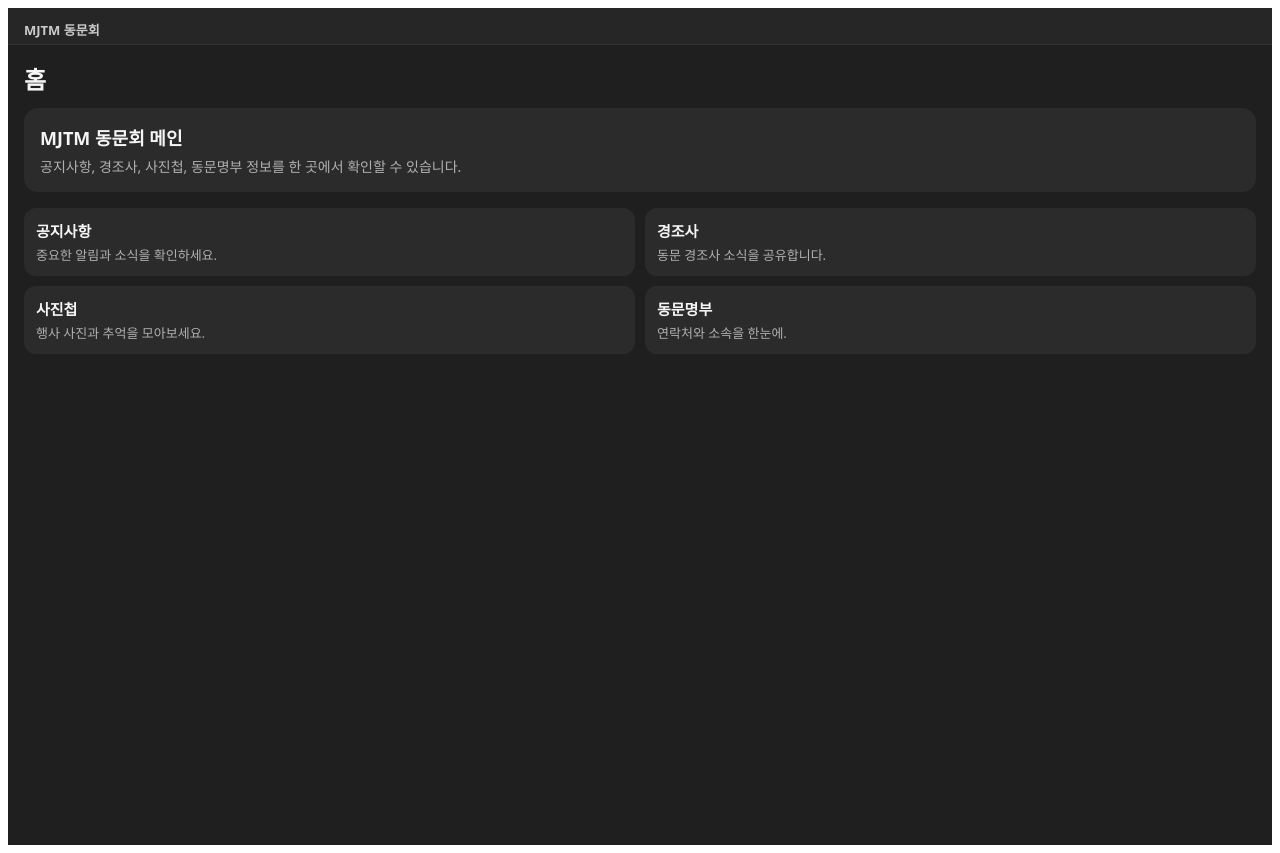
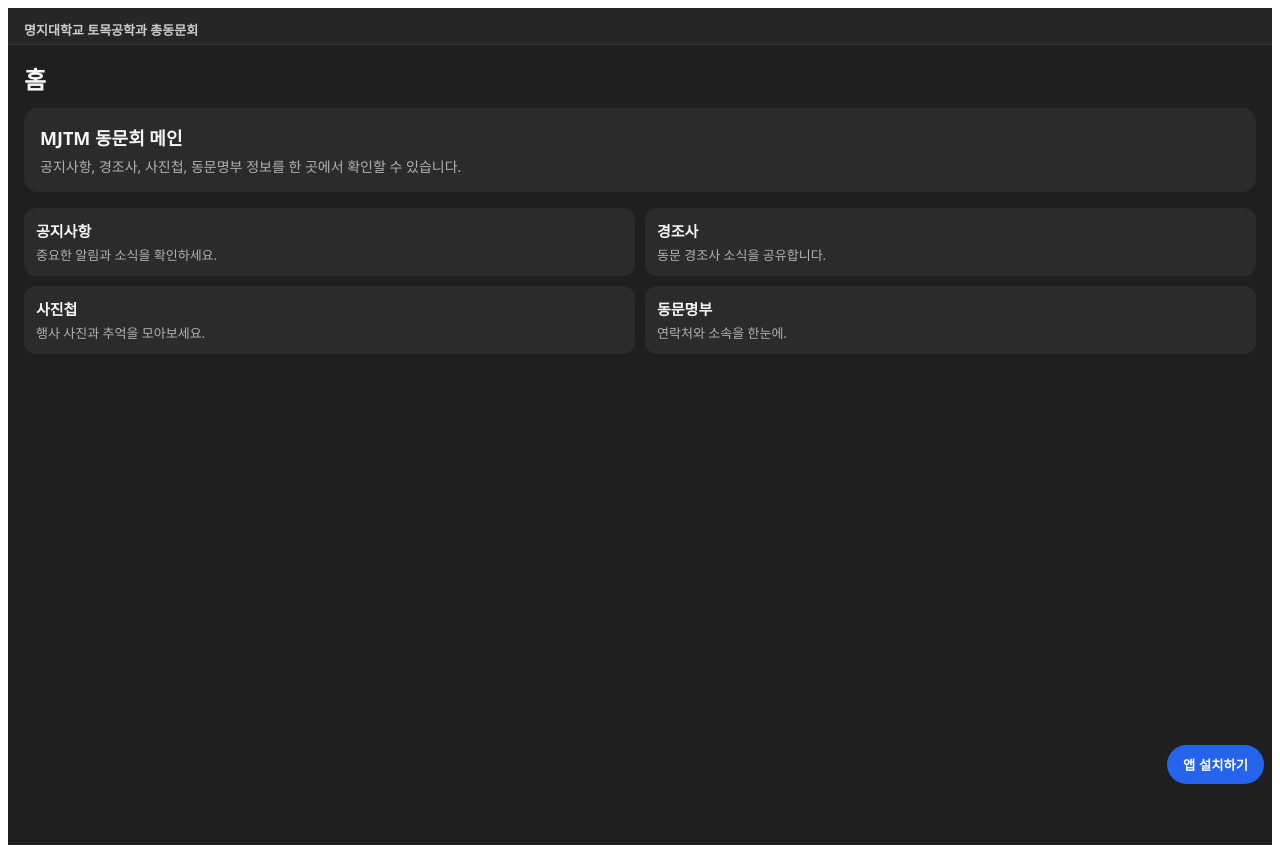
Before and after one commit to bkshin87/MJTM-app, a Vue app: page / in a window 1280 px wide. Built offline with nearby package versions, Linux system fonts and the light colour scheme; the HTML template or start-up script is replaced by a standard one.

Commit message:
commit 20251214

```diff
--- a/src/App.vue
+++ b/src/App.vue
@@ -5,7 +5,7 @@ import { RouterLink, RouterView } from 'vue-router'
 <template>
   <div class="app">
     <header class="header">
-      <h1 class="logo"><RouterLink to="/" class="tab">MJTM 동문회</RouterLink></h1>
+      <h1 class="logo"><RouterLink to="/" class="tab">명지대학교 토목공학과 총동문회</RouterLink></h1>
     </header>
 
     <!--<nav class="tab-nav">
@@ -16,7 +16,7 @@ import { RouterLink, RouterView } from 'vue-router'
     -->
 
     <main class="main">
-      <RouterView />
+      <RouterView /> <!--HomeView.vue-->
     </main>
   </div>
 </template>
--- a/src/main.ts
+++ b/src/main.ts
@@ -1,9 +1,25 @@
 import { createApp } from 'vue'
 import App from './App.vue'
 import router from './router'
+import { setDeferredPrompt } from './pwaInstall'
+
+declare global {
+  interface BeforeInstallPromptEvent extends Event {
+    prompt: () => Promise<{ outcome: 'accepted' | 'dismissed'; platform: string }>
+  }
+}
+
+window.addEventListener('beforeinstallprompt', (event: Event) => {
+  console.log('[PWA] beforeinstallprompt fired')
+  event.preventDefault()
+  setDeferredPrompt(event as BeforeInstallPromptEvent)
+})
+
+window.addEventListener('appinstalled', () => {
+  console.log('[PWA] appinstalled')
+  setDeferredPrompt(null)
+})
 
 const app = createApp(App)
-
 app.use(router)
-
 app.mount('#app')
--- /dev/null
+++ b/src/pwaInstall.ts
@@ -0,0 +1,10 @@
+// src/pwaInstall.ts
+import { ref } from 'vue'
+
+export const canInstallPwa = ref(false)
+export let deferredPromptEvent: BeforeInstallPromptEvent | null = null
+
+export function setDeferredPrompt(e: BeforeInstallPromptEvent | null) {
+  deferredPromptEvent = e
+  canInstallPwa.value = !!e
+}
--- a/src/views/HomeView.vue
+++ b/src/views/HomeView.vue
@@ -1,7 +1,19 @@
 <script setup lang="ts">
 import { RouterLink } from 'vue-router'
+import { computed } from 'vue'
+import { canInstallPwa, deferredPromptEvent, setDeferredPrompt } from '@/pwaInstall'
+
+const canInstall = computed(() => canInstallPwa.value)
+
+const installApp = async () => {
+  if (!deferredPromptEvent) return
+
+  const result = await deferredPromptEvent.prompt()
+  // result.outcome: 'accepted' | 'dismissed'
+  console.log('PWA install outcome:', result.outcome) // 'accepted' | 'dismissed'
+  setDeferredPrompt(null)
+}
 </script>
-
 
 <template>
   <div class="page">
@@ -37,6 +49,21 @@ import { RouterLink } from 'vue-router'
           <p class="grid-text">연락처와 소속을 한눈에.</p>
         </div>
       </section>
+
+      <!-- 설치 가능할 때만 떠 있는 버튼 -->
+      <!--<button
+        v-if="canInstall"
+        @click="installApp"
+        class="install-button"
+      >
+        앱 설치하기
+      </button>-->
+      <button
+        @click="installApp"
+        class="install-button"
+      >
+        앱 설치하기
+      </button>
     </main>
   </div>
 </template>
@@ -114,4 +141,15 @@ import { RouterLink } from 'vue-router'
   text-decoration: underline;
 }
 
+.install-button {
+  position: fixed;
+  right: 16px;
+  bottom: 16px;
+  padding: 10px 16px;
+  border-radius: 999px;
+  border: none;
+  background: #2563eb;
+  color: white;
+  font-weight: 600;
+}
 </style>
```
